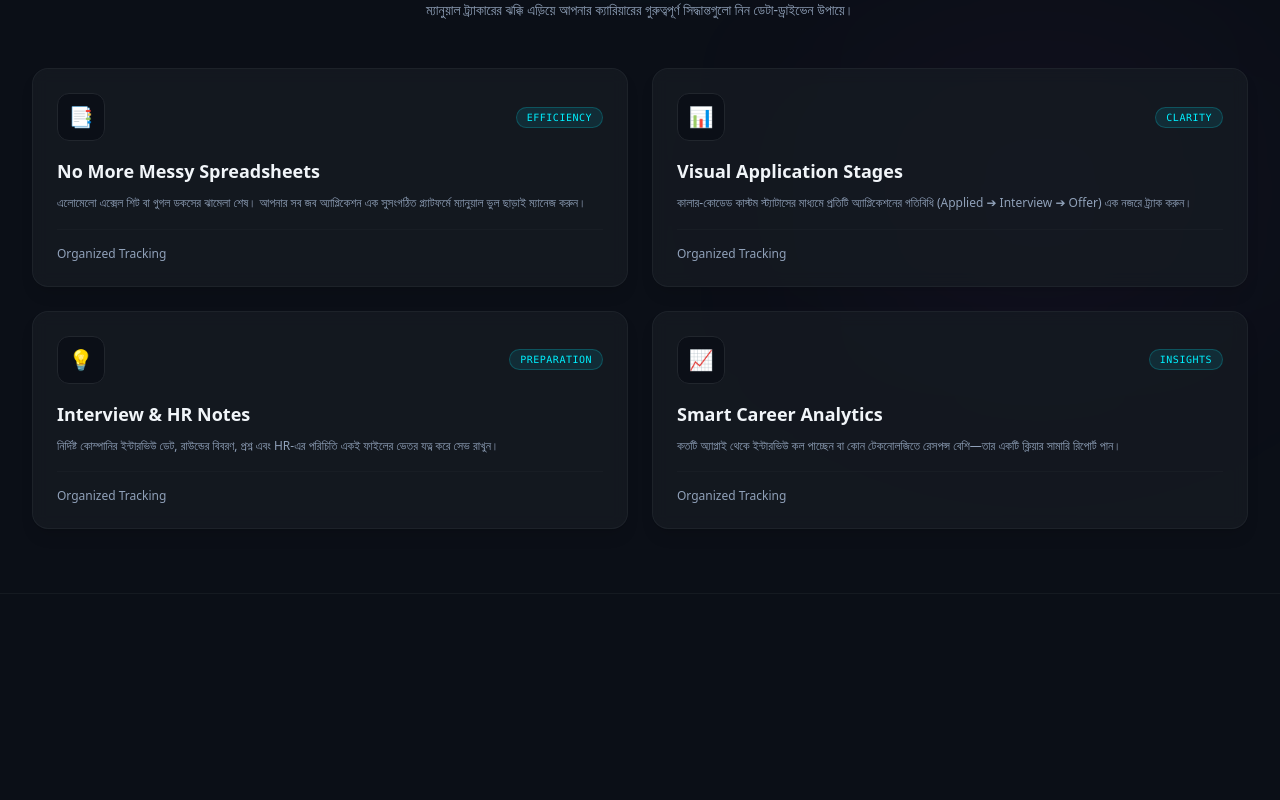
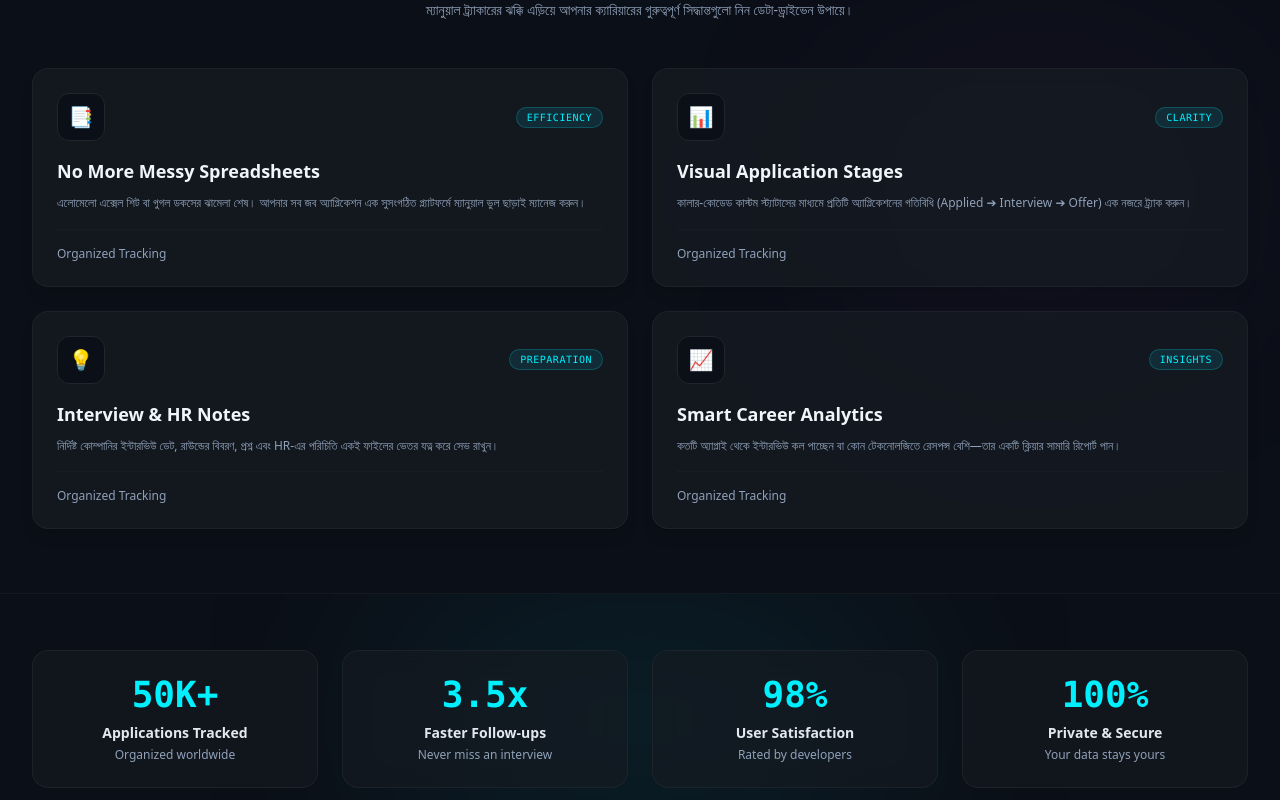
Before and after one commit to saifur-sagor/Career-Track-Lite, a React (Vite) app in the folder client/: page / in a window 1280 px wide. Shown: the part 1156-1956 px from the top of the page. Before the commit the page ends 1750 px from the top, so only its background shows below. Built offline with nearby package versions, Linux system fonts and the light colour scheme.

Commit message:
showcase section done

```diff
--- a/client/src/App.jsx
+++ b/client/src/App.jsx
@@ -2,6 +2,7 @@ import Banner from './Components/Banner'
 import Benefits from './Components/Benefits'
 import HowItWorks from './Components/HowItWorks'
 import Navbar from './Components/Navbar'
+import StatsShowcase from './Components/StatsShowcase'
 
 function App() {
   return (
@@ -10,6 +11,7 @@ function App() {
      <Banner></Banner>
      <HowItWorks></HowItWorks>
      <Benefits></Benefits>
+     <StatsShowcase></StatsShowcase>
 
     </>
   )
--- /dev/null
+++ b/client/src/Components/StatsShowcase.jsx
@@ -0,0 +1,39 @@
+const StatsShowcase = () => {
+  const stats = [
+    { value: "50K+", label: "Applications Tracked", sub: "Organized worldwide" },
+    { value: "3.5x", label: "Faster Follow-ups", sub: "Never miss an interview" },
+    { value: "98%", label: "User Satisfaction", sub: "Rated by developers" },
+    { value: "100%", label: "Private & Secure", sub: "Your data stays yours" }
+  ];
+
+  return (
+    <section className="py-14 bg-cyber-dark text-white relative overflow-hidden border-b border-cyber-border/50">
+
+      {/* Background Glow */}
+      <div className="absolute top-1/2 left-1/2 -translate-x-1/2 -translate-y-1/2 w-[500px] h-[200px] bg-neon-cyan/10 blur-[120px] pointer-events-none rounded-full" />
+
+      <div className="max-w-7xl mx-auto px-4 sm:px-6 lg:px-8 relative z-10">
+        <div className="grid grid-cols-2 lg:grid-cols-4 gap-6 text-center">
+          {stats.map((stat, idx) => (
+            <div
+              key={idx}
+              className="bg-cyber-card/60 backdrop-blur-md rounded-2xl p-6 border border-cyber-border/80 hover:border-neon-cyan/40 transition-all duration-300 group"
+            >
+              <h3 className="text-3xl sm:text-4xl font-extrabold font-mono text-neon-cyan group-hover:scale-105 transition-transform">
+                {stat.value}
+              </h3>
+              <p className="text-sm font-semibold text-slate-200 mt-2">
+                {stat.label}
+              </p>
+              <p className="text-xs text-slate-400 mt-1">
+                {stat.sub}
+              </p>
+            </div>
+          ))}
+        </div>
+      </div>
+    </section>
+  );
+};
+
+export default StatsShowcase;
```
